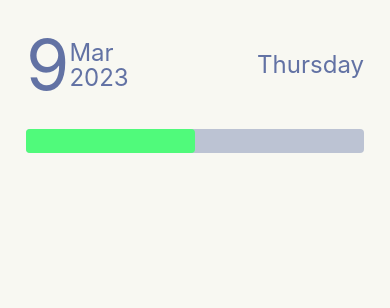
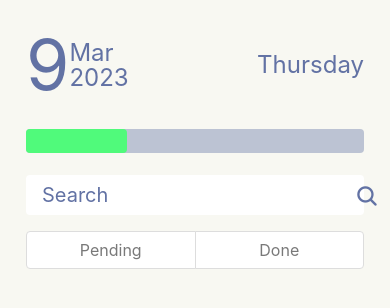
Before and after one commit to Raphael-Soares/DracDoMobile, a React Native app: screen / in a window 390 px wide. Shown: the top 308 px of the page. Built offline with nearby package versions, Linux system fonts and the light colour scheme.

Commit message:
feat: search bar && filter buttons styled

```diff
--- a/App.jsx
+++ b/App.jsx
@@ -4,6 +4,7 @@ import styled from "styled-components/native";
 
 import Header from "./src/components/Header";
 import ProgressBar from "./src/components/ProgressBar";
+import Search from "./src/components/Search";
 
 const Container = styled.View`
     background-color: #f8f8f2;
@@ -15,6 +16,7 @@ function App() {
         <Container>
             <Header />
             <ProgressBar />
+            <Search />
         </Container>
     );
 }
--- a/babel.config.js
+++ b/babel.config.js
@@ -1,6 +1,7 @@
-module.exports = function(api) {
-  api.cache(true);
-  return {
-    presets: ['babel-preset-expo'],
-  };
+module.exports = function (api) {
+    api.cache(true);
+    return {
+        presets: ["babel-preset-expo"],
+        plugins: ["react-native-reanimated/plugin"],
+    };
 };
--- a/package.json
+++ b/package.json
@@ -13,6 +13,7 @@
     "expo-status-bar": "~1.4.4",
     "react": "18.2.0",
     "react-native": "0.71.3",
+    "react-native-reanimated": "~2.14.4",
     "styled-components": "^5.3.8"
   },
   "devDependencies": {
--- a/src/components/ProgressBar.jsx
+++ b/src/components/ProgressBar.jsx
@@ -1,4 +1,4 @@
-import { StyleSheet, Text, View } from "react-native";
+import { StyleSheet, Text, View, Animated } from "react-native";
 import React from "react";
 import styled from "styled-components/native";
 
@@ -29,7 +29,7 @@ function ProgressBar() {
             <Parent>
                 <Child
                     style={{
-                        width: "50%",
+                        width: "30%",
                     }}
                 ></Child>
             </Parent>
--- /dev/null
+++ b/src/components/Search.jsx
@@ -0,0 +1,92 @@
+import { StyleSheet, Text, View } from "react-native";
+
+import { Ionicons } from "@expo/vector-icons";
+
+import React from "react";
+import styled from "styled-components/native";
+
+const Container = styled.View`
+    margin-top: 22px;
+    padding-horizontal: 26px;
+`;
+
+const InputWrapper = styled.View`
+    flex-direction: row;
+    align-items: center;
+    justify-content: space-between;
+    background-color: #fff;
+    border-radius: 4px;
+    padding-horizontal: 16px;
+    padding-vertical: 8px;
+`;
+
+const Input = styled.TextInput`
+    color: #6272a4;
+    font-size: 20px;
+`;
+
+const Icon = styled(Ionicons)`
+    width: 24px;
+    height: 24px;
+    color: #6272a4;
+`;
+
+const FilterWrapper = styled.View`
+    flex-direction: row;
+
+    margin-top: 16px;
+    padding-right: 1px;
+`;
+
+const FilterButton = styled.TouchableOpacity`
+    flex: 1;
+    flex-direction: row;
+    align-items: center;
+    justify-content: center;
+
+    margin-right: -1px;
+
+    padding-horizontal: 16px;
+    padding-vertical: 8px;
+
+    background-color: #fff;
+
+    border-width: 1px;
+    border-color: #ddd;
+`;
+
+const FilterText = styled.Text`
+    color: #797979;
+    font-size: 16px;
+`;
+
+function Search() {
+    return (
+        <Container>
+            <InputWrapper>
+                <Input placeholder="Search" />
+                <Icon name="search" size={24} color="black" />
+            </InputWrapper>
+            <FilterWrapper>
+                <FilterButton
+                    style={{
+                        borderTopLeftRadius: 4,
+                        borderBottomLeftRadius: 4,
+                    }}
+                >
+                    <FilterText>Pending</FilterText>
+                </FilterButton>
+                <FilterButton
+                    style={{
+                        borderTopRightRadius: 4,
+                        borderBottomRightRadius: 4,
+                    }}
+                >
+                    <FilterText>Done</FilterText>
+                </FilterButton>
+            </FilterWrapper>
+        </Container>
+    );
+}
+
+export default Search;
```
Also changed, not shown: 1 other file (tests, documents, lock files or other folders).
